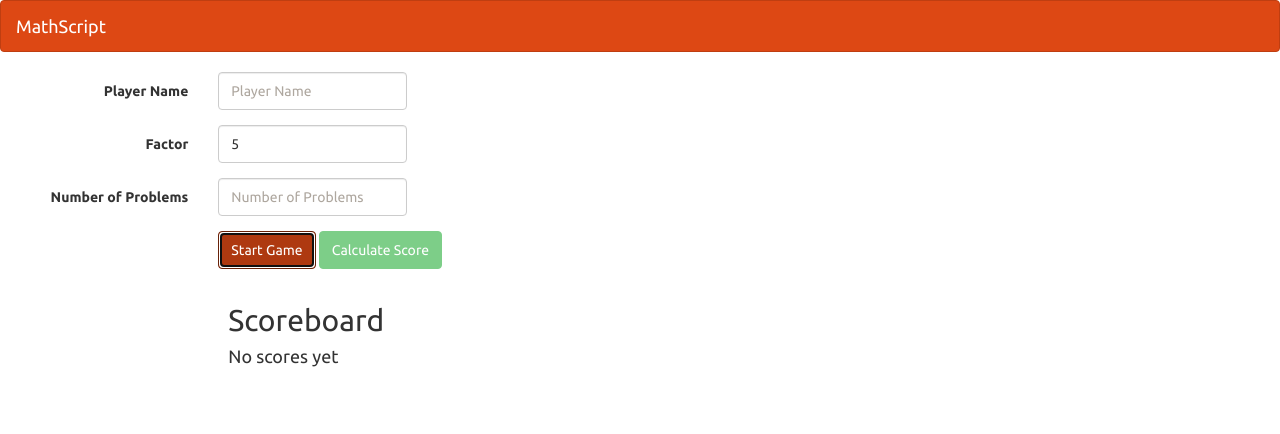
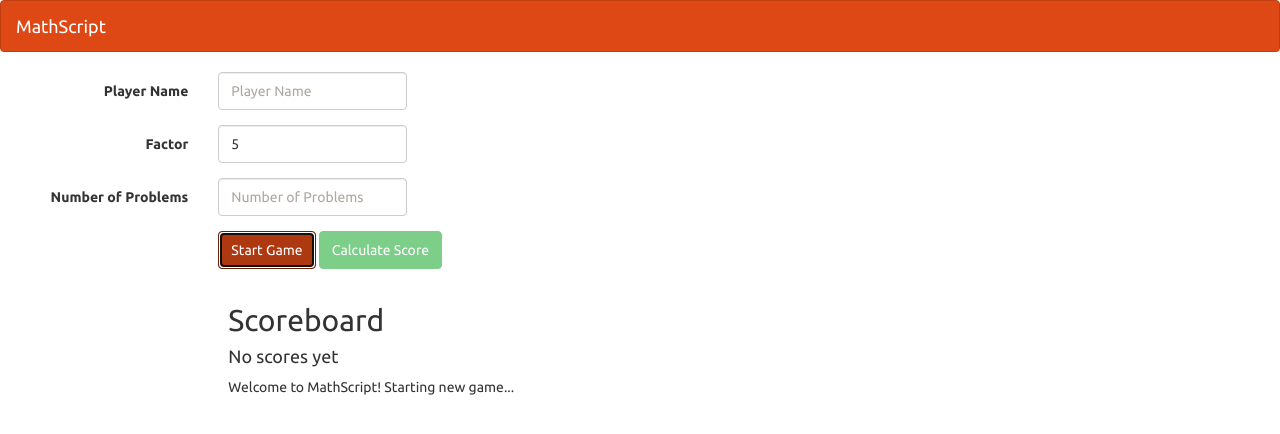
Before and after one commit to robiharid/learning, a website built with webpack: page TypeScript/getting-started/index.html in a window 1280 px wide. Both pictures are taken after a click on the button "Start Game". Built offline with nearby package versions, Linux system fonts and the light colour scheme.

Commit message:
Load init TS script

```diff
--- /dev/null
+++ b/TypeScript/getting-started/app/app.js
@@ -0,0 +1,5 @@
+function startGame() {
+    var messageElement = document.getElementById("messages");
+    messageElement.innerText = "Welcome to MathScript! Starting new game...";
+}
+document.getElementById("startGame").addEventListener("click", startGame);
--- a/TypeScript/getting-started/app/app.ts
+++ b/TypeScript/getting-started/app/app.ts
@@ -0,0 +1,6 @@
+function startGame() {
+  var messageElement = document.getElementById("messages");
+  messageElement.innerText = `Welcome to MathScript! Starting new game...`;
+}
+
+document.getElementById("startGame").addEventListener("click", startGame);
--- a/TypeScript/getting-started/index.html
+++ b/TypeScript/getting-started/index.html
@@ -79,5 +79,6 @@
     <div class="col-sm-offset-2 col-sm-10" id="messages"></div>
 
     <!-- add script tags here -->
+    <script src="/app/app.js"></script>
   </body>
 </html>
```
